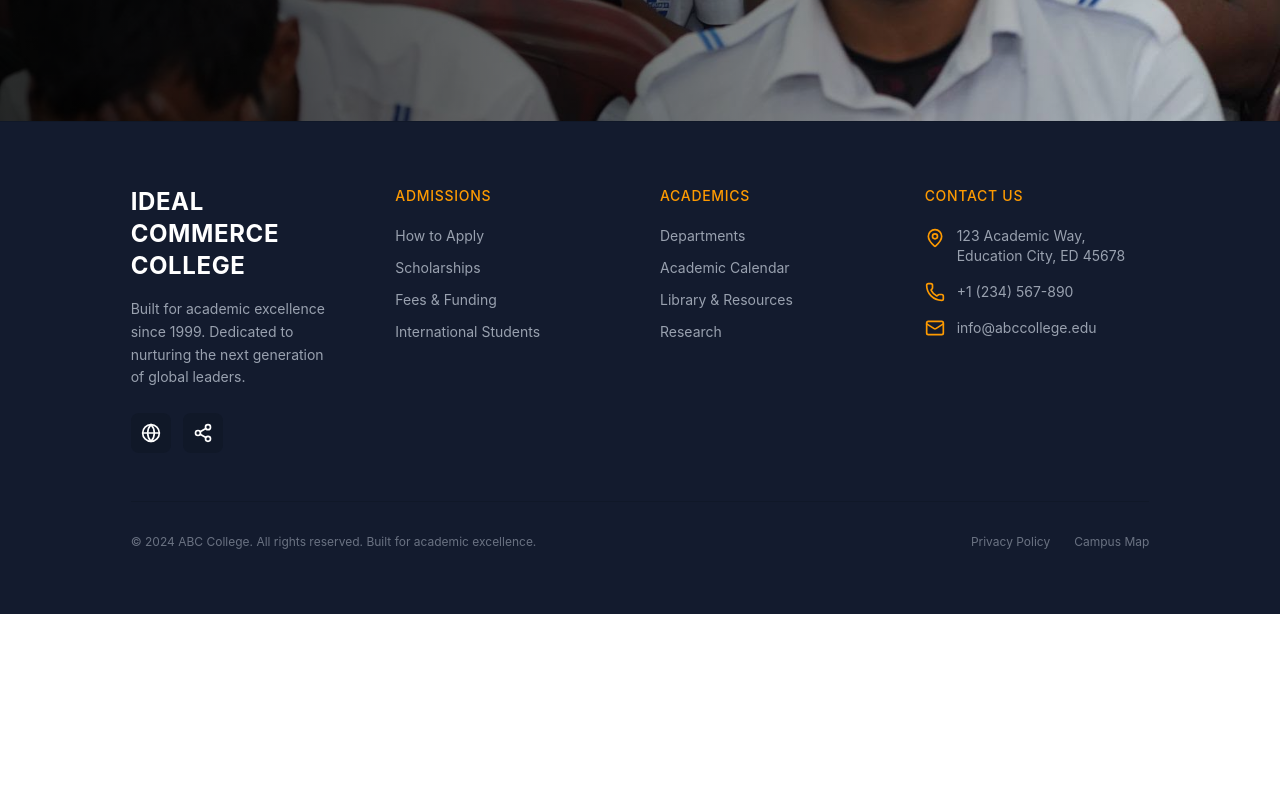
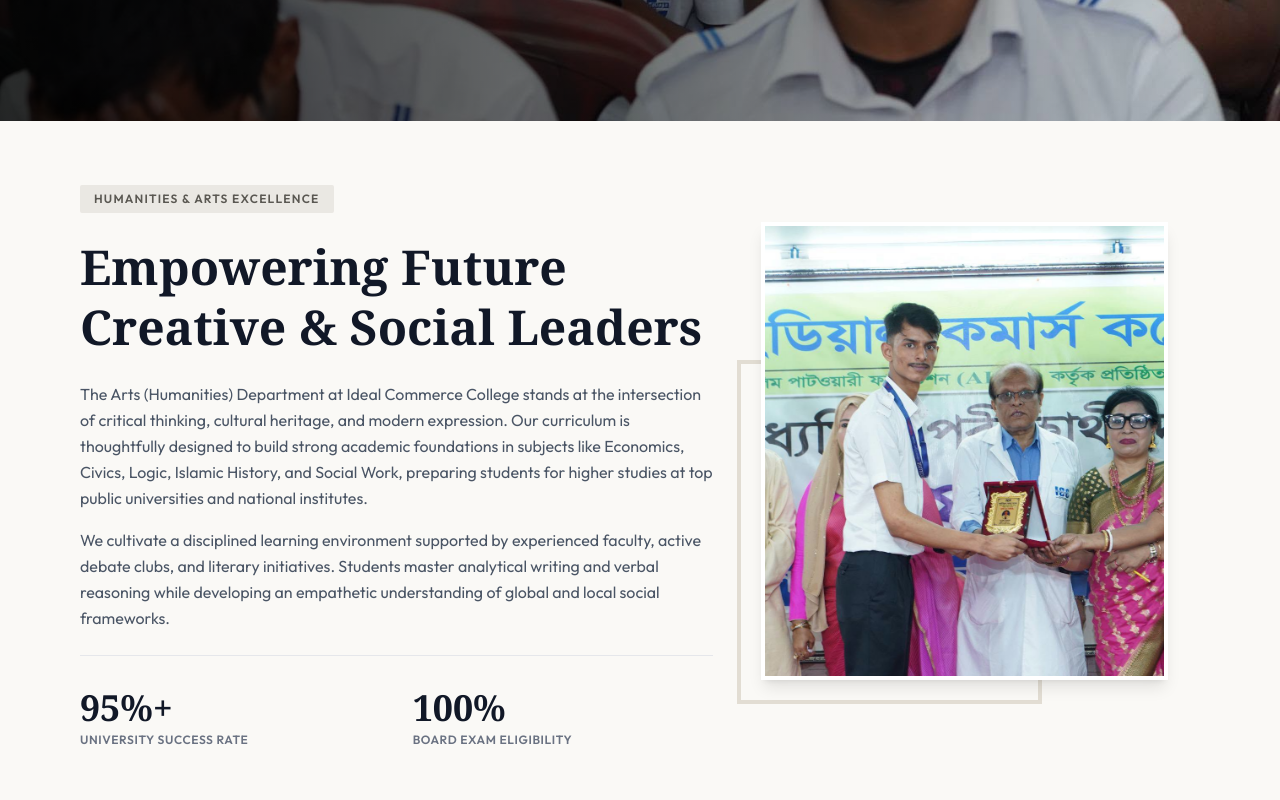
Before and after one commit to FrontFury/icc-modern-client, a React (Vite) app: page /departments/arts in a window 1280 px wide. Shown: the part 760-1560 px from the top of the page. Before the commit the page ends 1374 px from the top, so only its background shows below. Built offline with nearby package versions, Linux system fonts and the light colour scheme.

Commit message:
Added ArtsDepartmentOverview

```diff
--- a/src/pages/Departments/Arts/Arts/Arts.jsx
+++ b/src/pages/Departments/Arts/Arts/Arts.jsx
@@ -1,10 +1,12 @@
 import ArtsBanner from "../ArtsBanner/ArtsBanner";
+import ArtsDepartmentOverview from "../ArtsDepartmentOverview/ArtsDepartmentOverview";
 
 
 const Arts = () => {
     return (
         <div>
             <ArtsBanner></ArtsBanner>
+            <ArtsDepartmentOverview></ArtsDepartmentOverview>
         </div>
     );
 };
--- /dev/null
+++ b/src/pages/Departments/Arts/ArtsDepartmentOverview/ArtsDepartmentOverview.jsx
@@ -0,0 +1,80 @@
+import artsImg from '../../../../assets/Dept/ArtsDepartmentOverview.jpg';
+
+export default function ArtsDepartmentOverview() {
+  return (
+    <section className="bg-[#FAF9F6] py-16 px-6 lg:px-20 text-[#1C1C1C] overflow-hidden">
+      <div className="max-w-7xl mx-auto grid grid-cols-1 lg:grid-cols-12 gap-12 items-center">
+
+        {/* Left Column: Typography & Info */}
+        <div className="lg:col-span-7 space-y-6">
+
+          {/* Eyebrow / Tag */}
+          <div>
+            <span className="inline-block bg-[#EAE8E3] text-[#5A5852] font-semibold text-xs tracking-widest uppercase px-3.5 py-1.5 rounded-xs">
+              HUMANITIES &amp; ARTS EXCELLENCE
+            </span>
+          </div>
+
+          {/* Main Title */}
+          <h2 className="text-3xl sm:text-4xl md:text-5xl font-serif font-bold leading-tight text-[#111827]">
+            Empowering Future Creative &amp; Social Leaders
+          </h2>
+
+          {/* Descriptive Content tailored to Ideal Commerce College */}
+          <div className="space-y-4 text-gray-600 text-sm sm:text-base leading-relaxed">
+            <p>
+              The Arts (Humanities) Department at Ideal Commerce College stands at the intersection of critical thinking, cultural heritage, and modern expression. Our curriculum is thoughtfully designed to build strong academic foundations in subjects like Economics, Civics, Logic, Islamic History, and Social Work, preparing students for higher studies at top public universities and national institutes.
+            </p>
+            <p>
+              We cultivate a disciplined learning environment supported by experienced faculty, active debate clubs, and literary initiatives. Students master analytical writing and verbal reasoning while developing an empathetic understanding of global and local social frameworks.
+            </p>
+          </div>
+
+          <hr className="border-gray-200 my-6" />
+
+          {/* Statistics Grid */}
+          <div className="grid grid-cols-2 gap-8 pt-2">
+            <div>
+              <span className="block font-serif text-3xl sm:text-4xl font-bold text-[#111827]">
+                95%+
+              </span>
+              <span className="text-xs font-semibold tracking-wider text-gray-500 uppercase mt-1 block">
+                University Success Rate
+              </span>
+            </div>
+
+            <div>
+              <span className="block font-serif text-3xl sm:text-4xl font-bold text-[#111827]">
+                100%
+              </span>
+              <span className="text-xs font-semibold tracking-wider text-gray-500 uppercase mt-1 block">
+                Board Exam Eligibility
+              </span>
+            </div>
+          </div>
+
+        </div>
+
+        {/* Right Column: Image with Offset Backing Frame */}
+        <div className="lg:col-span-5 flex justify-center lg:justify-end relative pr-4 pb-4 sm:pr-8 sm:pb-8">
+          <div className="relative w-full max-w-[450px]">
+
+            {/* Background Accent Frame */}
+            <div className="absolute -bottom-6 -left-6 w-3/4 h-3/4 border-4 border-[#E2DDD3] -z-0 pointer-events-none" />
+
+            {/* Main Foreground Image */}
+            <div className="relative z-10 shadow-lg bg-white p-1">
+              <img
+                src={artsImg}
+                alt="Ideal Commerce College Arts Department"
+                className="w-full h-[380px] sm:h-[450px] object-cover"
+              />
+            </div>
+
+          </div>
+        </div>
+
+      </div>
+    </section>
+  );
+}
```
Also changed, not shown: src/assets/Dept/ArtsDepartmentOverview.jpg (added).
